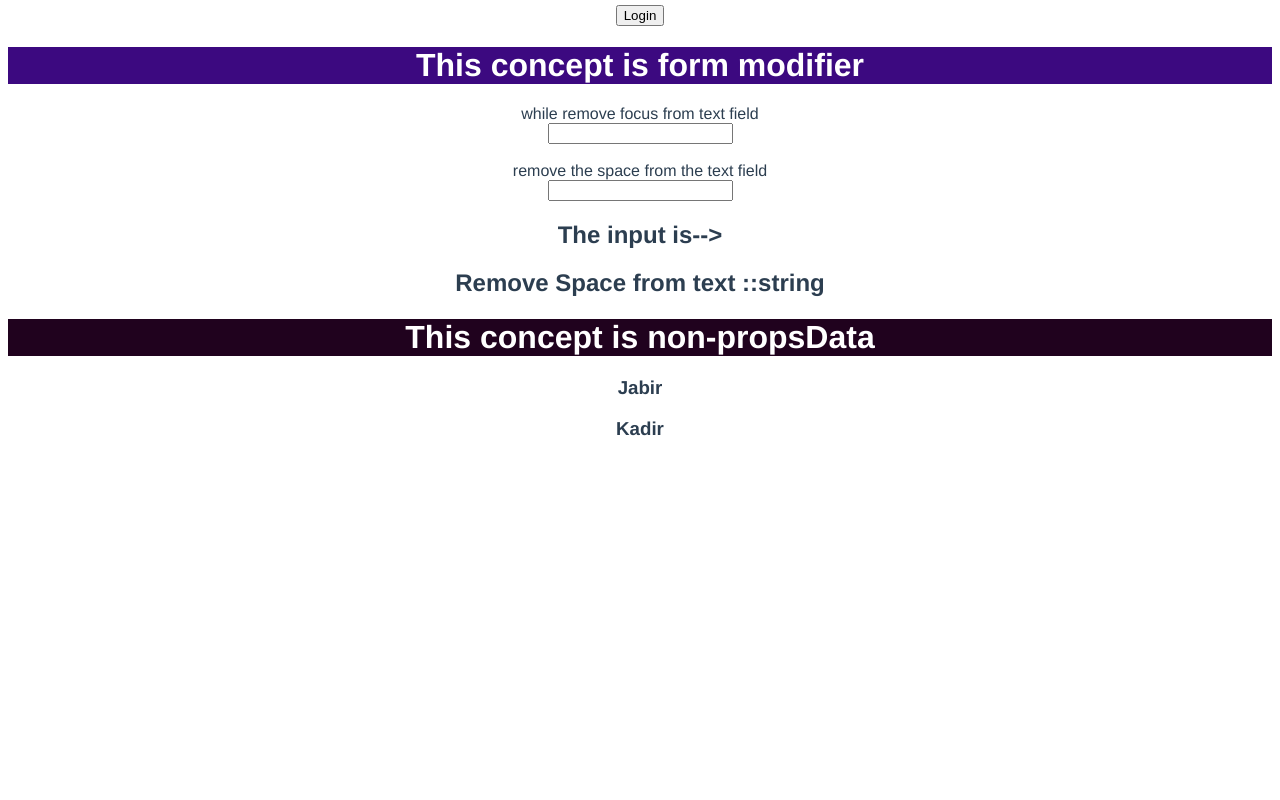
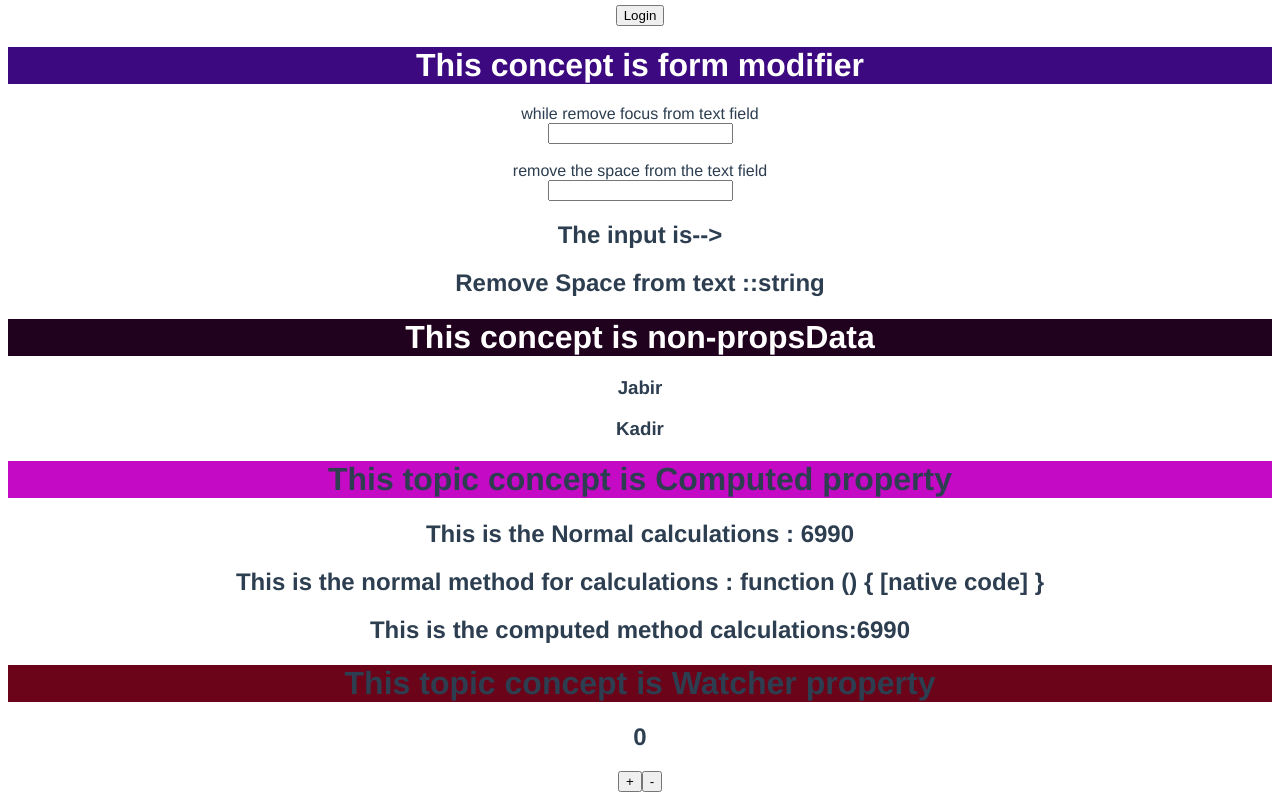
Before and after one commit to khankadir193/VueJs-Concepts, a Vue app: page / in a window 1280 px wide. Shown: the part 4219-5019 px from the top of the page. Before the commit the page ends 4678 px from the top, so only its background shows below. Built offline with nearby package versions, Linux system fonts and the light colour scheme.

Commit message:
computed property and watcher component

```diff
--- a/src/App.vue
+++ b/src/App.vue
@@ -18,6 +18,9 @@
   <FormComponent />
   <formModifierComponent />
   <nonPropsParent />
+  <computedProperty />
+  <WatcherComponent />
+
 
 </template>
 
@@ -41,8 +44,8 @@ import refComponent from './components/refComponent.vue';
 import FormComponent from './components/formComponent.vue';
 import formModifierComponent from './components/formModifierComponent.vue';
 import nonPropsParent from './components/non-PropsParent.vue';
-
-
+import computedProperty from './components/computedProperty.vue';
+import WatcherComponent from './components/WatcherComponent.vue';
 
 export default {
   name: 'App',
@@ -65,7 +68,9 @@ export default {
     refComponent,
     FormComponent,
     formModifierComponent,
-    nonPropsParent
+    nonPropsParent,
+    computedProperty,
+    WatcherComponent
   }
 }
 </script>
--- /dev/null
+++ b/src/components/WatcherComponent.vue
@@ -0,0 +1,34 @@
+<template>
+<h1>This topic concept is Watcher property</h1>
+<h2>{{ count }}</h2>
+<button v-on:click="count=count+1">+</button>
+<button v-on:click="count=count-1">-</button>
+</template>
+
+
+<script>
+export default {
+    name: 'WatcherComponent',
+    data() {
+        return {
+           count:0
+        }
+    },
+    watch:{
+        count(current,prev){
+            if(current>5 && current>prev){
+                alert("stop counting...");
+                // this.count = 0;
+            }
+
+        }
+    }
+}
+</script>
+
+
+<style scoped>
+h1 {
+    background-color: rgb(107, 4, 25);
+}
+</style>
--- /dev/null
+++ b/src/components/computedProperty.vue
@@ -0,0 +1,34 @@
+<template>
+<h1>This topic concept is Computed property</h1>
+<h2>This is the Normal calculations : {{ dollors * rupeeVal - discount }}</h2>
+<h2>This is the normal method for calculations : {{ getResultMethod }}</h2>
+<h2>This is the computed method calculations:{{ getResult }}</h2>
+</template>
+<script>
+export default{
+    name:'computedProperty',
+    data(){
+        return {
+            dollors:100,
+            rupeeVal:70,
+            discount:10
+        }
+    },
+    methods:{
+        getResultMethod(){
+            return (this.dollors*this.rupeeVal)-this.discount;
+        }
+    },
+    computed:{
+        getResult(){
+            return (this.dollors*this.rupeeVal)-this.discount;
+        }
+    }
+}
+</script>
+
+<style scoped>
+h1{
+    background-color: rgb(196, 10, 196);
+}
+</style>
```
